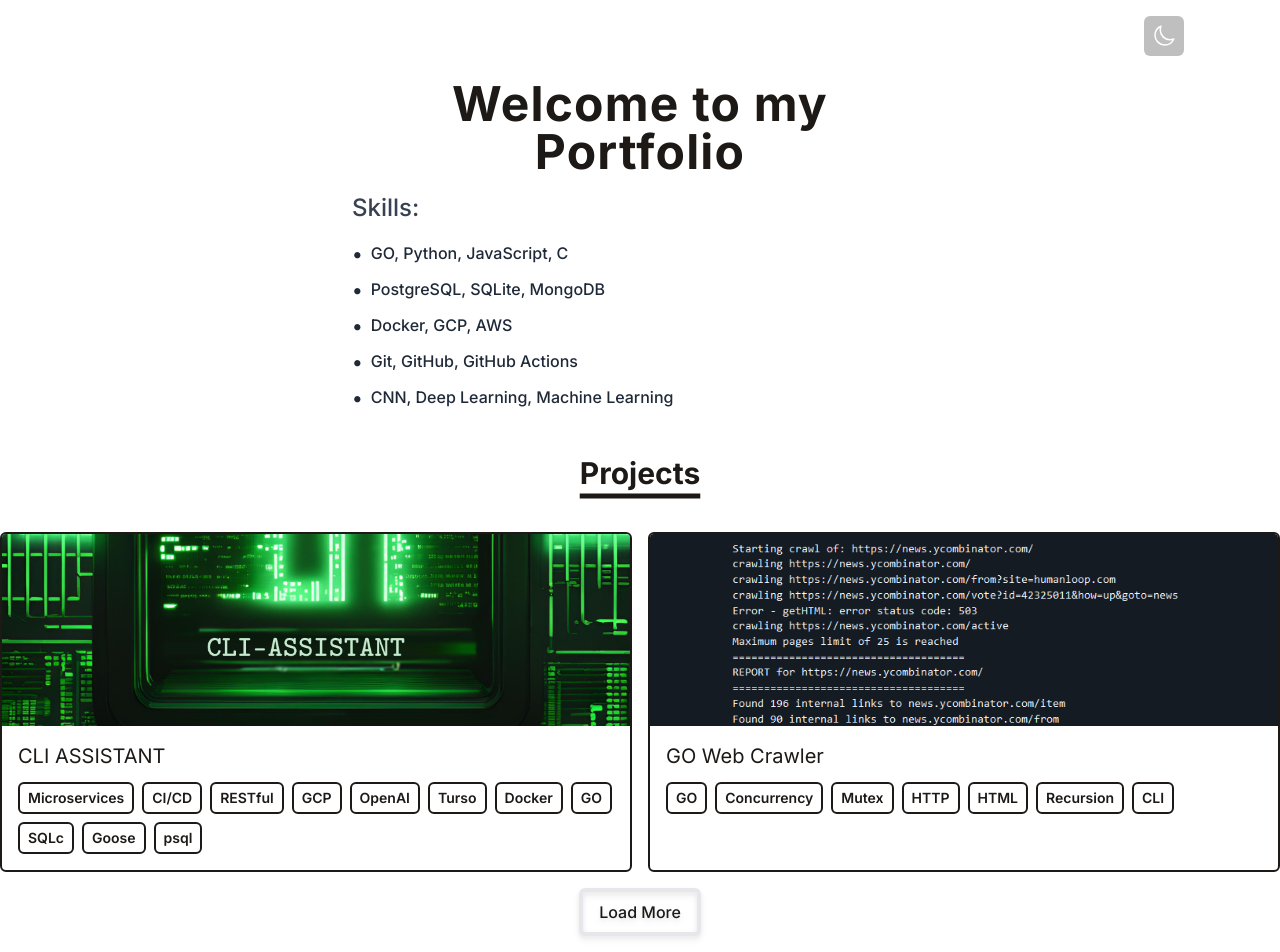
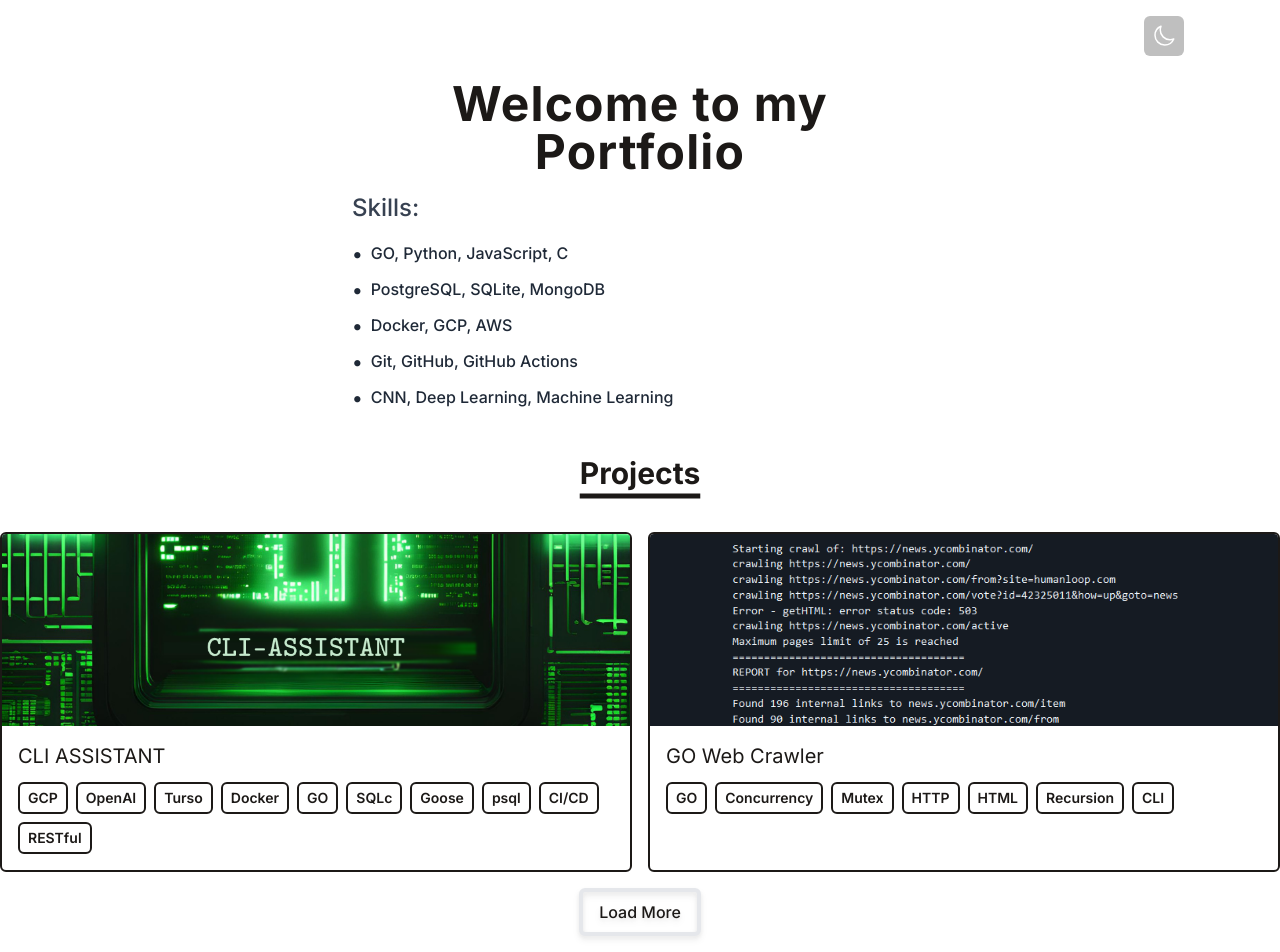
Before and after one commit to sumdeusvitae/portfolio, a React (Vite) app: page / in a window 1280 px wide. Shown: the top 952 px of the page. Built offline with nearby package versions, Linux system fonts and the light colour scheme.

Commit message:
fix cli assist description

```diff
--- a/src/data/portfolio.js
+++ b/src/data/portfolio.js
@@ -2,7 +2,7 @@ export default [
   {
     title: "CLI ASSISTANT",
     imgUrl: "/assets/assistant_n.PNG",
-    stack: ["Microservices", "CI/CD", "RESTful", "GCP", "OpenAI", "Turso", "Docker", "GO", "SQLc", "Goose", "psql"],
+    stack: ["GCP", "OpenAI", "Turso", "Docker", "GO", "SQLc", "Goose", "psql", "CI/CD", "RESTful"],
     link: "https://cliassistantserver-702681145467.us-central1.run.app/",
   },
   {
```
